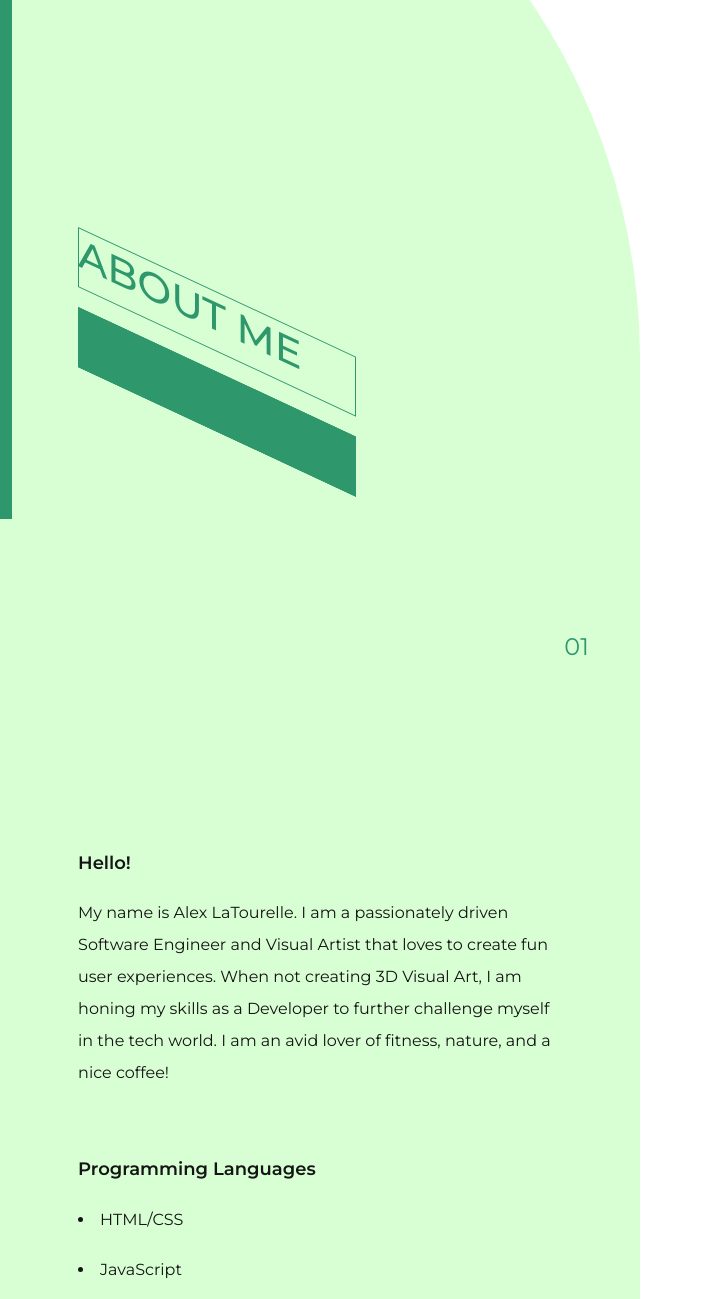
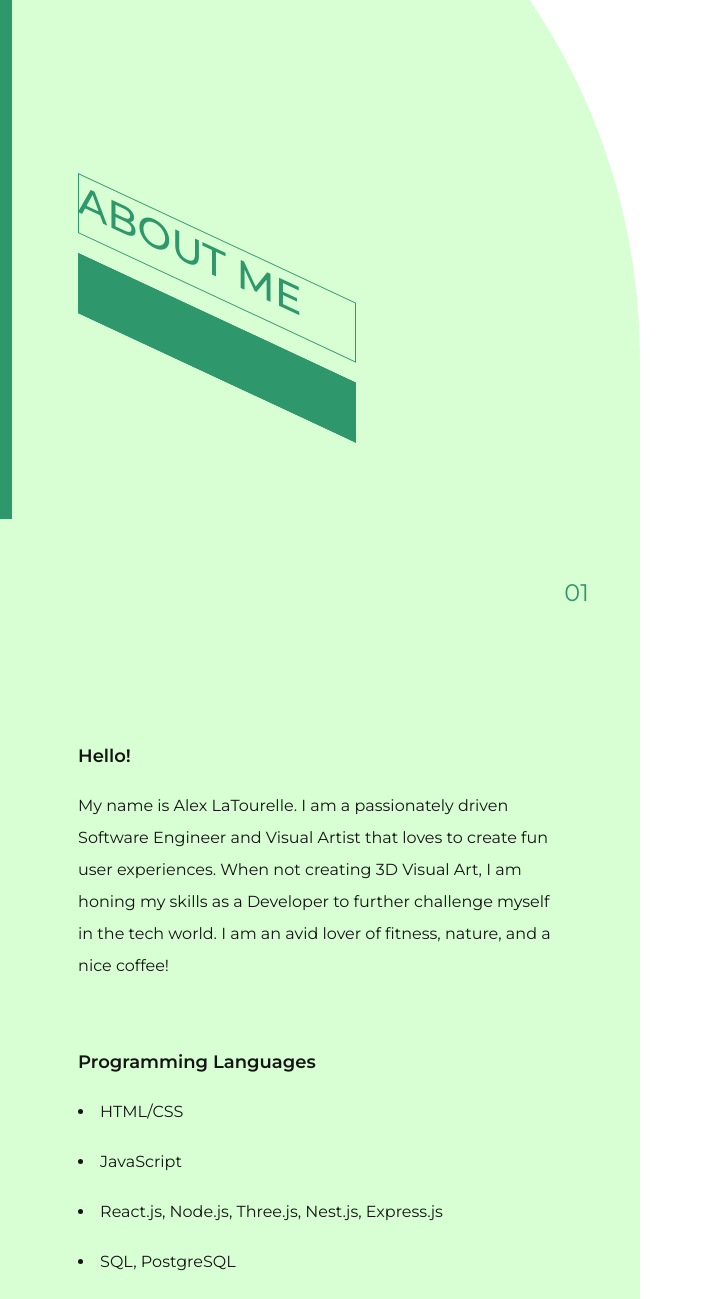
Before and after one commit to alexlato/alex-latourelle-portfolio, a website built with Vite: page index.html in a window 1280 px wide. Shown: the part 3881-5180 px from the top of the page, without its empty margins (0-703 px from the left). Built offline with nearby package versions, Linux system fonts and the light colour scheme.

Commit message:
padding adjustment

```diff
--- a/style.css
+++ b/style.css
@@ -190,14 +190,14 @@ svg {
 
 .section-intro-wrapper {
   position: relative;
-  padding: 20% 5%;
+  padding: 10% 5%;
   border-bottom: 2px solid --;
   padding-bottom: 400px;
 }
 
 .section-detail-wrapper {
   position: relative;
-  padding: 20% 5%;
+  padding: 10% 5%;
 }
 
 .section-heading {
```
